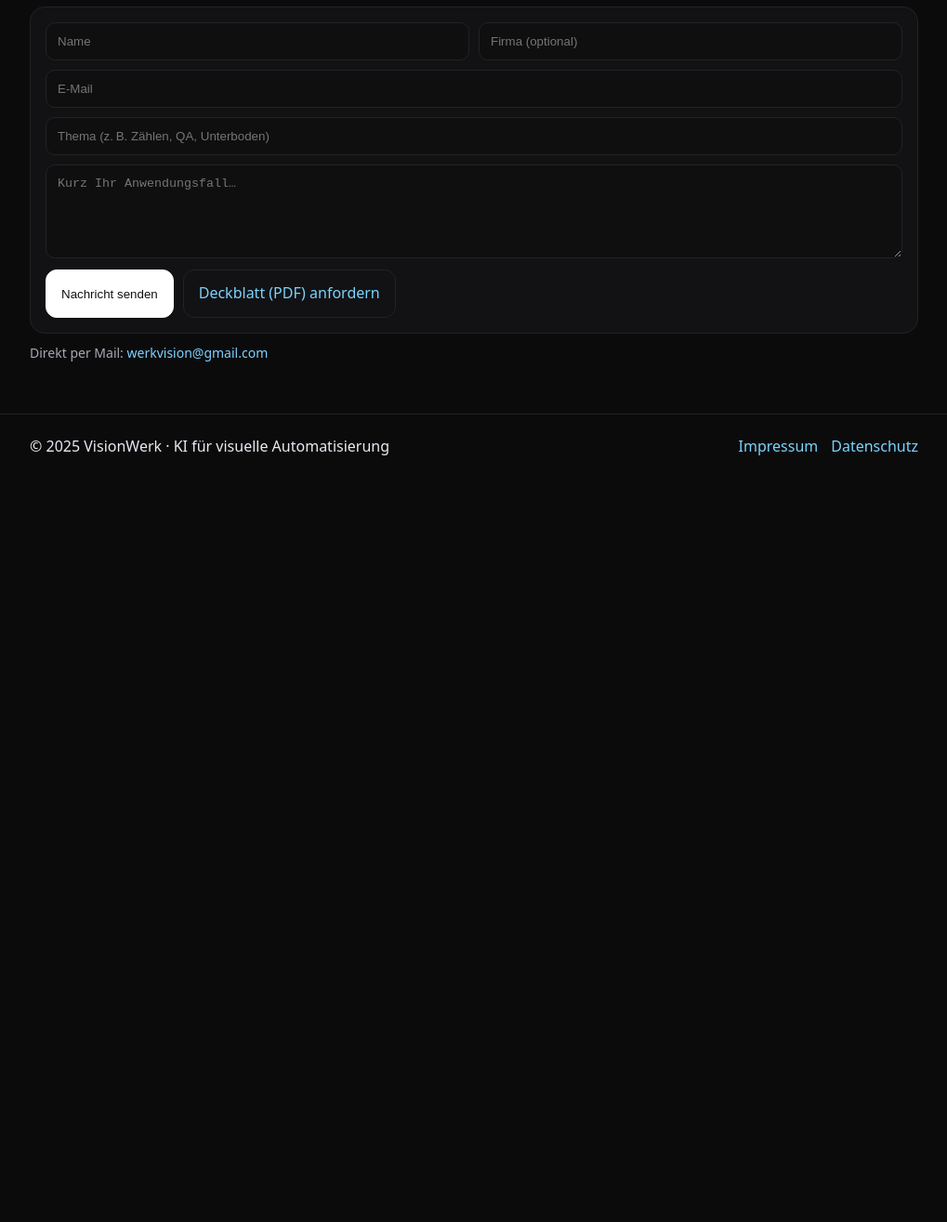
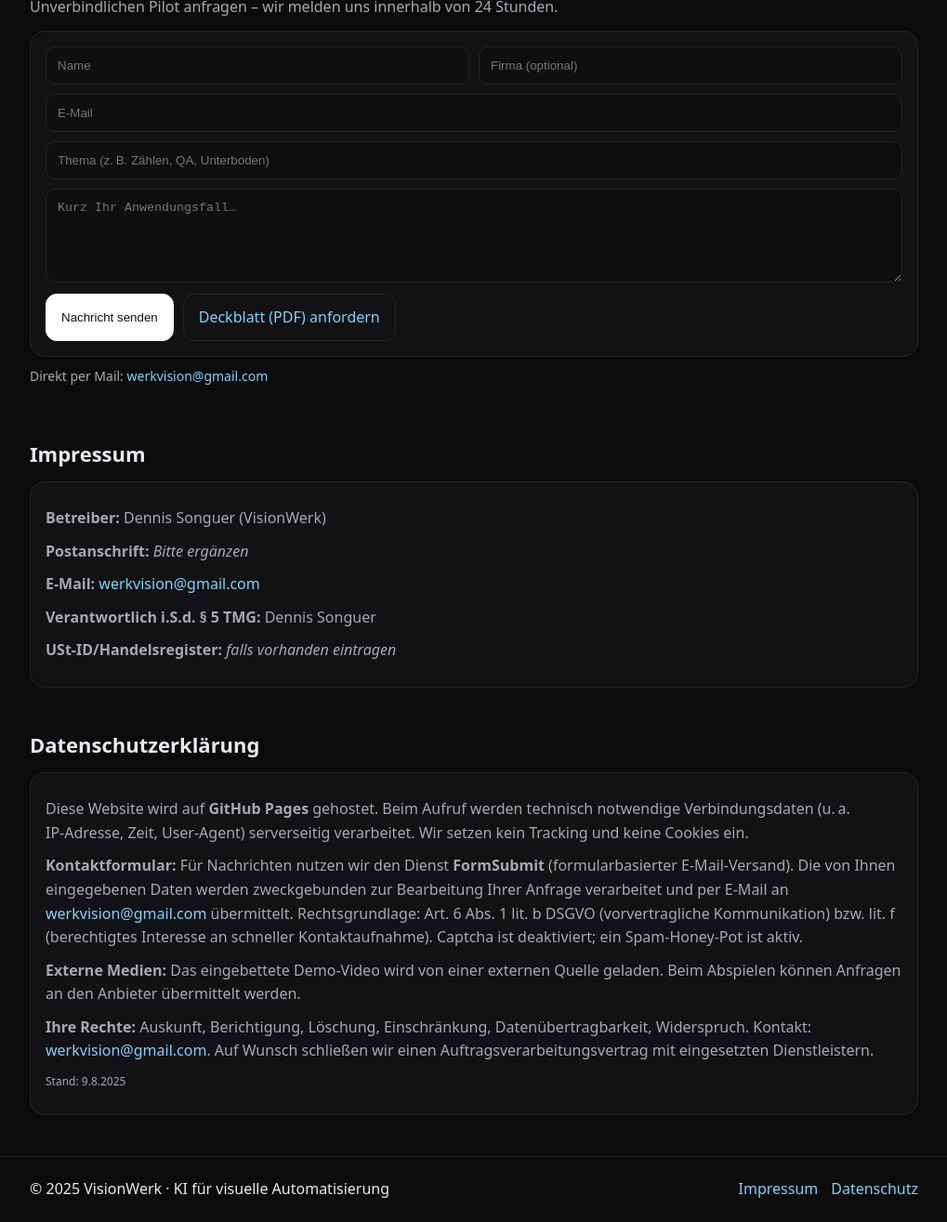
Before and after one commit to DennisSonguer/DennisSonguer.github.io, a plain HTML site: page index.html in a window 1280 px wide. Shown: the part 1334-2649 px from the top of the page at 93% size, without its empty margins (130-1149 px from the left). Before the commit the page ends 1850 px from the top, so only its background shows below. Drawn offline with Linux system fonts and the light colour scheme.

Commit message:
Update index.html

```diff
--- a/index.html
+++ b/index.html
@@ -26,6 +26,13 @@
     footer{border-top:1px solid var(--line)}
     @media (max-width:860px){.hero{grid-template-columns:1fr}.g-3{grid-template-columns:1fr}.g-2{grid-template-columns:1fr}}
   </style>
+  <meta name="description" content="VisionWerk: KI-basierte visuelle Automatisierung. Zählen, Vollständigkeit & Qualitätsprüfung in Echtzeit – schnell, lokal (on‑premises), DSGVO-konform." />
+  <link rel="icon" href="/logo.png" sizes="any" />
+  <meta property="og:title" content="VisionWerk – Visuelle Automatisierung" />
+  <meta property="og:description" content="Zählen & Qualitätsprüfung in Echtzeit. Pilot in 5–10 Tagen. Läuft auf Wunsch vollständig lokal (on‑premises)." />
+  <meta property="og:image" content="https://DennisSonguer.github.io/logo.png" />
+  <meta property="og:type" content="website" />
+  <meta property="og:url" content="https://DennisSonguer.github.io" />
 </head>
 <body>
   <header>
@@ -47,7 +54,7 @@
     <section class="hero" style="padding:28px 0 12px">
       <div>
         <h1>Visuelle Automatisierung: Zählen & Qualitätsprüfung in Echtzeit</h1>
-        <p>Wir bauen YOLOv8‑basierte Lösungen, die Objekte live erkennen, zählen und Vollständigkeit prüfen – direkt am Band, Regal oder Arbeitsplatz. Auf Wunsch 100% on‑premises.</p>
+        <p>Wir bauen YOLOv8‑basierte Lösungen, die Objekte live erkennen, zählen und Vollständigkeit prüfen – direkt am Band, Regal oder Arbeitsplatz. Auf Wunsch läuft alles vollständig <strong>lokal (on‑premises)</strong>, ohne Cloud.</p>
         <div style="display:flex;gap:10px;flex-wrap:wrap;margin-top:12px">
           <a class="btn primary" href="#kontakt">Kostenlosen Pilot anfragen</a>
           <a class="btn" href="#demos">Demo ansehen</a>
@@ -116,12 +123,33 @@
       </form>
       <p style="font-size:14px;margin-top:10px">Direkt per Mail: <a href="mailto:werkvision@gmail.com" id="directMail">werkvision@gmail.com</a></p>
     </section>
+    <!-- Rechtliches -->
+    <section id="impressum" style="padding:22px 0">
+      <h2>Impressum</h2>
+      <div class="card" style="margin-top:12px">
+        <p><strong>Betreiber:</strong> Dennis Songuer (VisionWerk)</p>
+        <p><strong>Postanschrift:</strong> <em>Bitte ergänzen</em></p>
+        <p><strong>E‑Mail:</strong> <a href="mailto:werkvision@gmail.com">werkvision@gmail.com</a></p>
+        <p><strong>Verantwortlich i.S.d. § 5 TMG:</strong> Dennis Songuer</p>
+        <p><strong>USt‑ID/Handelsregister:</strong> <em>falls vorhanden eintragen</em></p>
+      </div>
+    </section>
+
+    <section id="datenschutz" style="padding:22px 0">
+      <h2>Datenschutzerklärung</h2>
+      <div class="card" style="margin-top:12px">
+        <p>Diese Website wird auf <strong>GitHub Pages</strong> gehostet. Beim Aufruf werden technisch notwendige Verbindungsdaten (u. a. IP‑Adresse, Zeit, User‑Agent) serverseitig verarbeitet. Wir setzen kein Tracking und keine Cookies ein.</p>
+        <p><strong>Kontaktformular:</strong> Für Nachrichten nutzen wir den Dienst <strong>FormSubmit</strong> (formularbasierter E‑Mail‑Versand). Die von Ihnen eingegebenen Daten werden zweckgebunden zur Bearbeitung Ihrer Anfrage verarbeitet und per E‑Mail an <a href="mailto:werkvision@gmail.com">werkvision@gmail.com</a> übermittelt. Rechtsgrundlage: Art. 6 Abs. 1 lit. b DSGVO (vorvertragliche Kommunikation) bzw. lit. f (berechtigtes Interesse an schneller Kontaktaufnahme). Captcha ist deaktiviert; ein Spam‑Honey‑Pot ist aktiv.</p>
+        <p><strong>Externe Medien:</strong> Das eingebettete Demo‑Video wird von einer externen Quelle geladen. Beim Abspielen können Anfragen an den Anbieter übermittelt werden.</p>
+        <p><strong>Ihre Rechte:</strong> Auskunft, Berichtigung, Löschung, Einschränkung, Datenübertragbarkeit, Widerspruch. Kontakt: <a href="mailto:werkvision@gmail.com">werkvision@gmail.com</a>. Auf Wunsch schließen wir einen Auftragsverarbeitungsvertrag mit eingesetzten Dienstleistern.</p>
+        <p style="font-size:12px;color:#a8a8b3">Stand: <span id="ds-stand"></span></p>
+      </div>
+    </section>
   </main>
-
   <footer>
     <div class="wrap" style="display:flex;flex-wrap:wrap;gap:10px;justify-content:space-between;align-items:center">
       <div>© <span id="year"></span> VisionWerk · KI für visuelle Automatisierung</div>
-      <div style="display:flex;gap:14px"><a href="#">Impressum</a><a href="#">Datenschutz</a></div>
+      <div style="display:flex;gap:14px"><a href="#impressum">Impressum</a><a href="#datenschutz">Datenschutz</a></div>
     </div>
   </footer>
 
@@ -136,5 +164,9 @@
       document.body.appendChild(n); setTimeout(()=>n.remove(),6000);
     }
   </script>
+  <script>
+    // Datum in Datenschutzerklärung setzen
+    document.getElementById('ds-stand').textContent = new Date().toLocaleDateString('de-DE');
+  </script>
 </body>
 </html>
```
